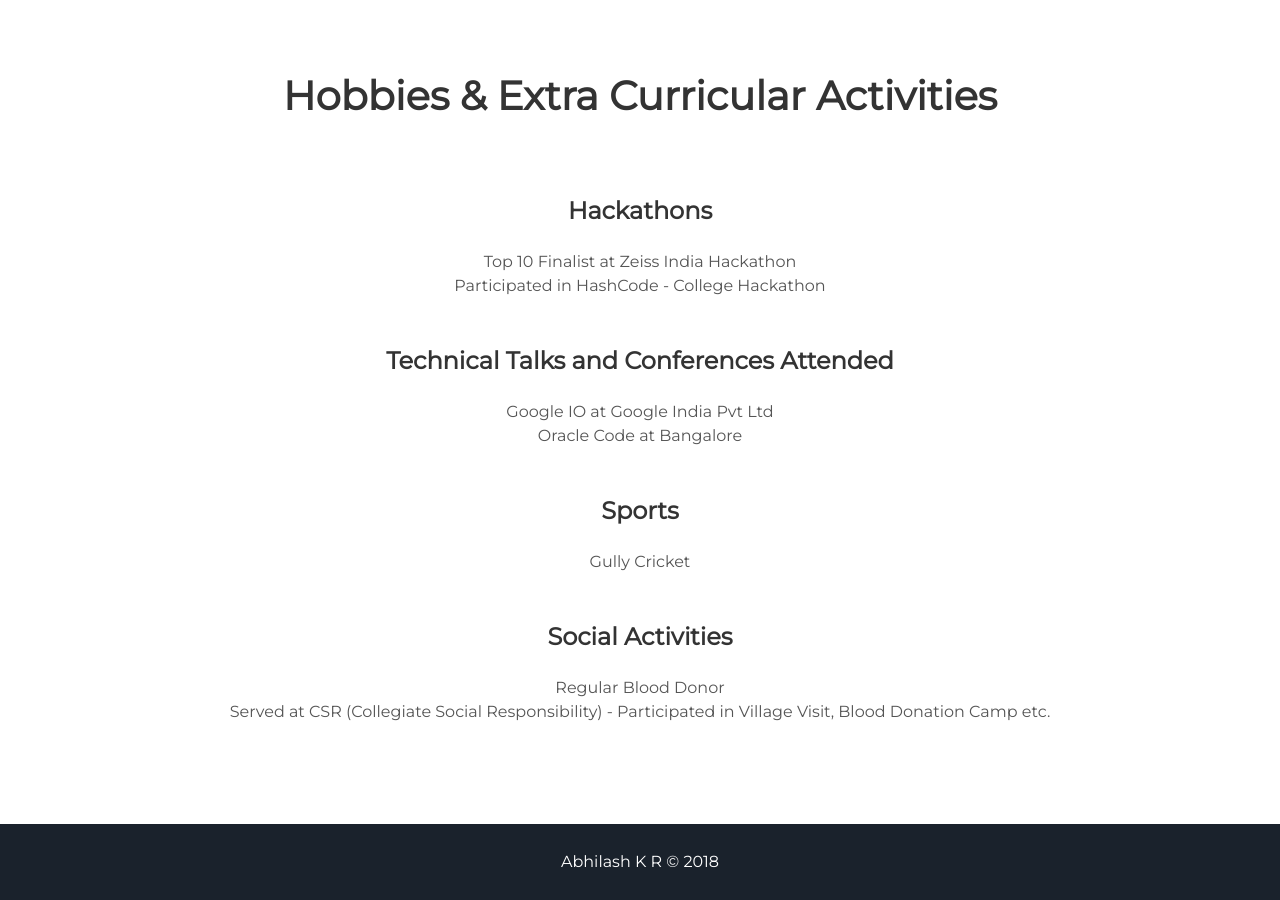
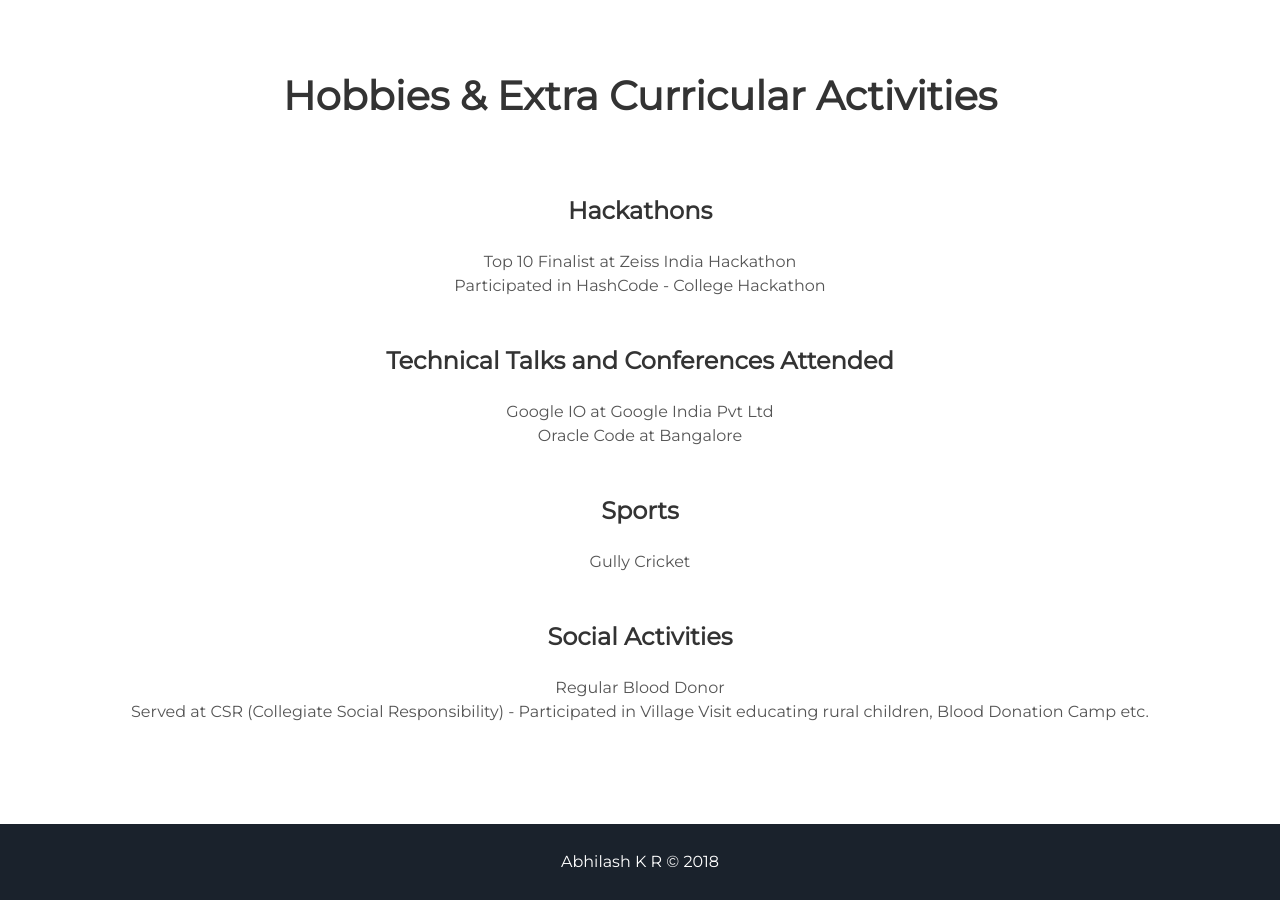
Before and after one commit to kotenev/Portfolio, a Jekyll site: the page built from index.html, in a window 1280 px wide and 900 px high, scrolled down 4175 px. Built offline with Jekyll 4.4.1, drawn with Linux system fonts in a browser that asks for light colours; nearby versions of some CDN libraries.

Commit message:
updated hobbies

```diff
--- a/_includes/hobbies.html
+++ b/_includes/hobbies.html
@@ -21,7 +21,7 @@
             Gully Cricket
             <h3><strong>Social Activities</strong></h3>
             Regular Blood Donor <br/>
-            Served at CSR (Collegiate Social Responsibility) - Participated in Village Visit, Blood Donation Camp etc.
+            Served at CSR (Collegiate Social Responsibility) - Participated in Village Visit educating rural children, Blood Donation Camp etc.
 
     </div>
 </div>
```
